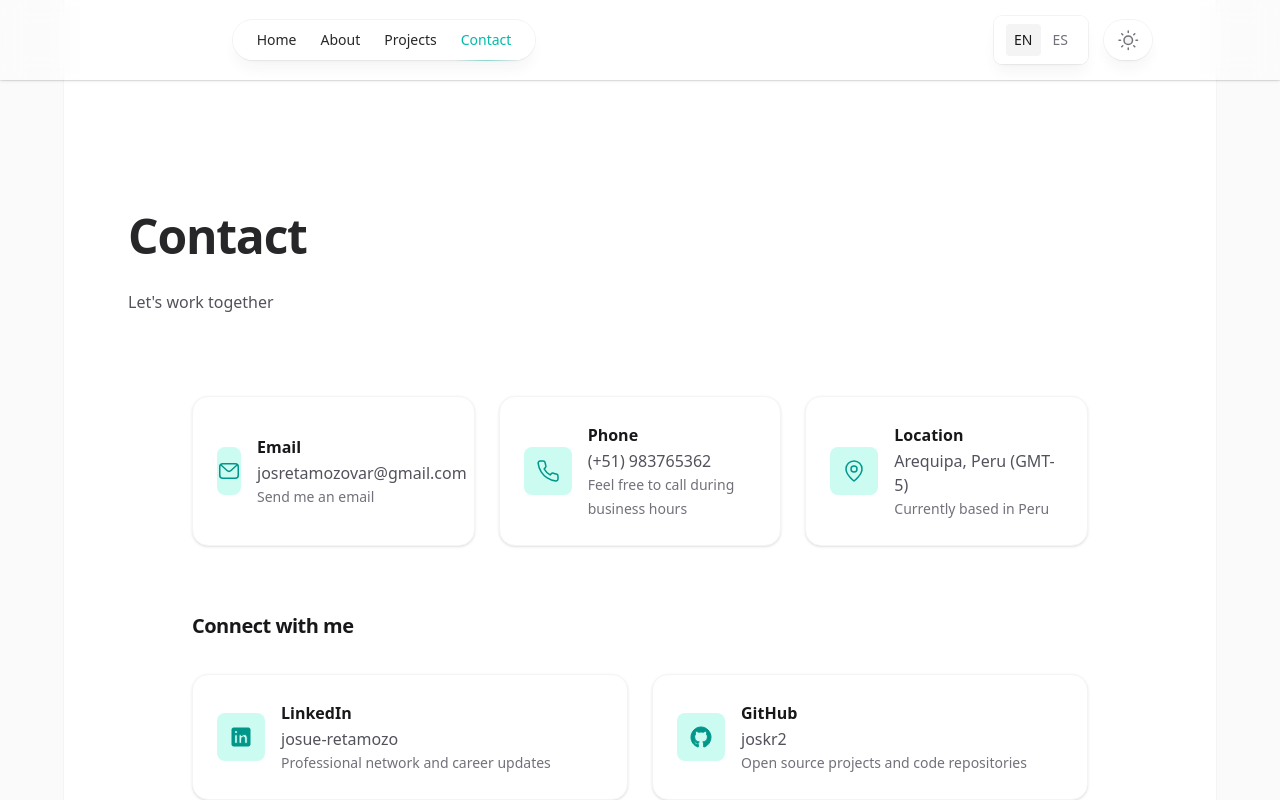
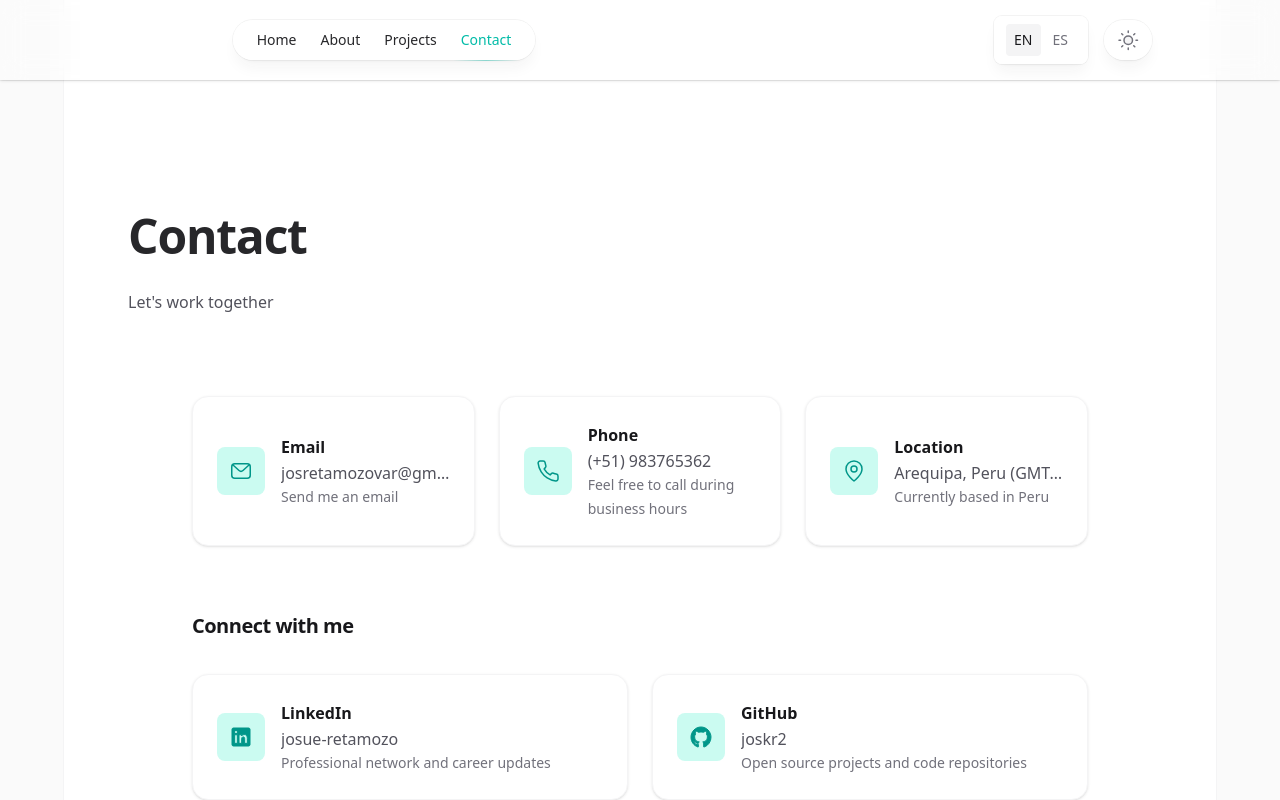
Before and after one commit to joskr2/josue.patricio, a Next.js app: page /contact in a window 1280 px wide. Shown: the top 800 px of the page. Built offline with nearby package versions, Linux system fonts and the light colour scheme.

Commit message:
refactor: use Readonly for props in MailIcon, PhoneIcon, and LocationIcon components

```diff
--- a/src/app/contact/page.tsx
+++ b/src/app/contact/page.tsx
@@ -7,7 +7,7 @@ import { GitHubIcon, LinkedInIcon } from "@/components/SocialIcons";
 import { useTranslation } from "@/hooks/useTranslation";
 import { personalInfo } from "@/lib/personal-data";
 
-function MailIcon(props: React.ComponentPropsWithoutRef<"svg">) {
+function MailIcon(props: Readonly<React.ComponentPropsWithoutRef<"svg">>) {
 	return (
 		<svg
 			viewBox="0 0 24 24"
@@ -25,7 +25,7 @@ function MailIcon(props: React.ComponentPropsWithoutRef<"svg">) {
 	);
 }
 
-function PhoneIcon(props: React.ComponentPropsWithoutRef<"svg">) {
+function PhoneIcon(props: Readonly<React.ComponentPropsWithoutRef<"svg">>) {
 	return (
 		<svg
 			viewBox="0 0 24 24"
@@ -42,7 +42,7 @@ function PhoneIcon(props: React.ComponentPropsWithoutRef<"svg">) {
 	);
 }
 
-function LocationIcon(props: React.ComponentPropsWithoutRef<"svg">) {
+function LocationIcon(props: Readonly<React.ComponentPropsWithoutRef<"svg">>) {
 	return (
 		<svg
 			viewBox="0 0 24 24"
@@ -66,24 +66,24 @@ function ContactCard({
 	value,
 	href,
 	description,
-}: {
+}: Readonly<{
 	icon: React.ComponentType<{ className?: string }>;
 	title: string;
 	value: string;
 	href?: string;
 	description?: string;
-}) {
+}>) {
 	const content = (
 		<div className="group relative h-full rounded-2xl border border-zinc-100 bg-white p-6 shadow-sm transition-shadow hover:shadow-md dark:border-zinc-700/40 dark:bg-zinc-800">
 			<div className="flex h-full items-center gap-4">
-				<div className="flex h-12 w-12 items-center justify-center rounded-lg bg-teal-100 dark:bg-teal-900/30">
-					<Icon className="h-6 w-6 text-teal-600 dark:text-teal-400" />
+				<div className="flex h-12 w-12 items-center justify-center rounded-lg bg-teal-100 dark:bg-teal-900/30 flex-shrink-0">
+					<Icon className="h-6 w-6 text-teal-600 dark:text-teal-400 flex-shrink-0" />
 				</div>
-				<div className="flex-1">
+				<div className="flex-1 min-w-0">
 					<h3 className="text-base font-semibold text-zinc-900 dark:text-zinc-100">
 						{title}
 					</h3>
-					<p className="text-zinc-600 dark:text-zinc-400">{value}</p>
+					<p className="text-zinc-600 dark:text-zinc-400 truncate">{value}</p>
 					{description && (
 						<p className="text-sm text-zinc-500 dark:text-zinc-500">
 							{description}
@@ -95,8 +95,15 @@ function ContactCard({
 	);
 
 	if (href) {
+		const isPhoneLink = href.startsWith('tel:');
+		const shouldOpenNewTab = !isPhoneLink;
+
 		return (
-			<Link href={href} target="_blank" rel="noopener noreferrer" className="block h-full">
+			<Link
+				href={href}
+				{...(shouldOpenNewTab && { target: "_blank", rel: "noopener noreferrer" })}
+				className="block h-full"
+			>
 				{content}
 			</Link>
 		);
@@ -125,6 +132,7 @@ export default function Contact() {
 						icon={PhoneIcon}
 						title={t("contact.phone")}
 						value={personalInfo.phone}
+						href={`tel:${personalInfo.phone}`}
 						description={t("contact.callDuringHours")}
 					/>
 
@@ -132,6 +140,7 @@ export default function Contact() {
 						icon={LocationIcon}
 						title={t("contact.location")}
 						value={personalInfo.location[locale]}
+						href="https://maps.google.com/?q=Arequipa,Peru"
 						description={t("contact.currentlyBased")}
 					/>
 				</div>
@@ -171,7 +180,7 @@ export default function Contact() {
 					<div className="mt-8 flex flex-col items-center gap-4 sm:flex-row sm:justify-center">
 						<Link
 							href={`mailto:${personalInfo.email}`}
-							className="rounded-full bg-teal-600 px-8 py-4 text-sm font-semibold text-white shadow-sm hover:bg-teal-500 focus-visible:outline focus-visible:outline-2 focus-visible:outline-offset-2 focus-visible:outline-teal-600"
+							className="rounded-full bg-teal-600 px-8 py-4 text-sm font-semibold text-white shadow-sm hover:bg-teal-500 focus-visible:outline-2 focus-visible:outline-offset-2 focus-visible:outline-teal-600"
 						>
 							{t("contact.sendEmail")}
 						</Link>
@@ -179,7 +188,7 @@ export default function Contact() {
 							href={personalInfo.linkedin}
 							target="_blank"
 							rel="noopener noreferrer"
-							className="rounded-full bg-zinc-900 px-8 py-4 text-sm font-semibold text-white shadow-sm hover:bg-zinc-800 focus-visible:outline focus-visible:outline-2 focus-visible:outline-offset-2 focus-visible:outline-zinc-900 dark:bg-zinc-100 dark:text-zinc-900 dark:hover:bg-zinc-200"
+							className="rounded-full bg-zinc-900 px-8 py-4 text-sm font-semibold text-white shadow-sm hover:bg-zinc-800 focus-visible:outline-2 focus-visible:outline-offset-2 focus-visible:outline-zinc-900 dark:bg-zinc-100 dark:text-zinc-900 dark:hover:bg-zinc-200"
 						>
 							{t("contact.connectOnLinkedIn")}
 						</Link>
--- a/src/app/page.tsx
+++ b/src/app/page.tsx
@@ -2,8 +2,6 @@
 
 import Image from "next/image";
 import Link from "next/link";
-
-import { Button } from "@/components/Button";
 import { Card } from "@/components/Card";
 import { Container } from "@/components/Container";
 import { ProjectShowcase } from "@/components/ProjectShowcase";
@@ -16,10 +14,10 @@ import image2 from "@/images/photos/image-2.webp";
 import image3 from "@/images/photos/image-3.webp";
 import image4 from "@/images/photos/image-4.webp";
 import portraitImage from "@/images/portrait.webp";
-import { personalInfo, skills } from "@/lib/personal-data";
+import { personalInfo } from "@/lib/personal-data";
 import { projects } from "@/lib/projects-data";
 
-function MailIcon(props: React.ComponentPropsWithoutRef<"svg">) {
+function MailIcon(props: Readonly<React.ComponentPropsWithoutRef<"svg">>) {
 	return (
 		<svg
 			viewBox="0 0 24 24"
```
